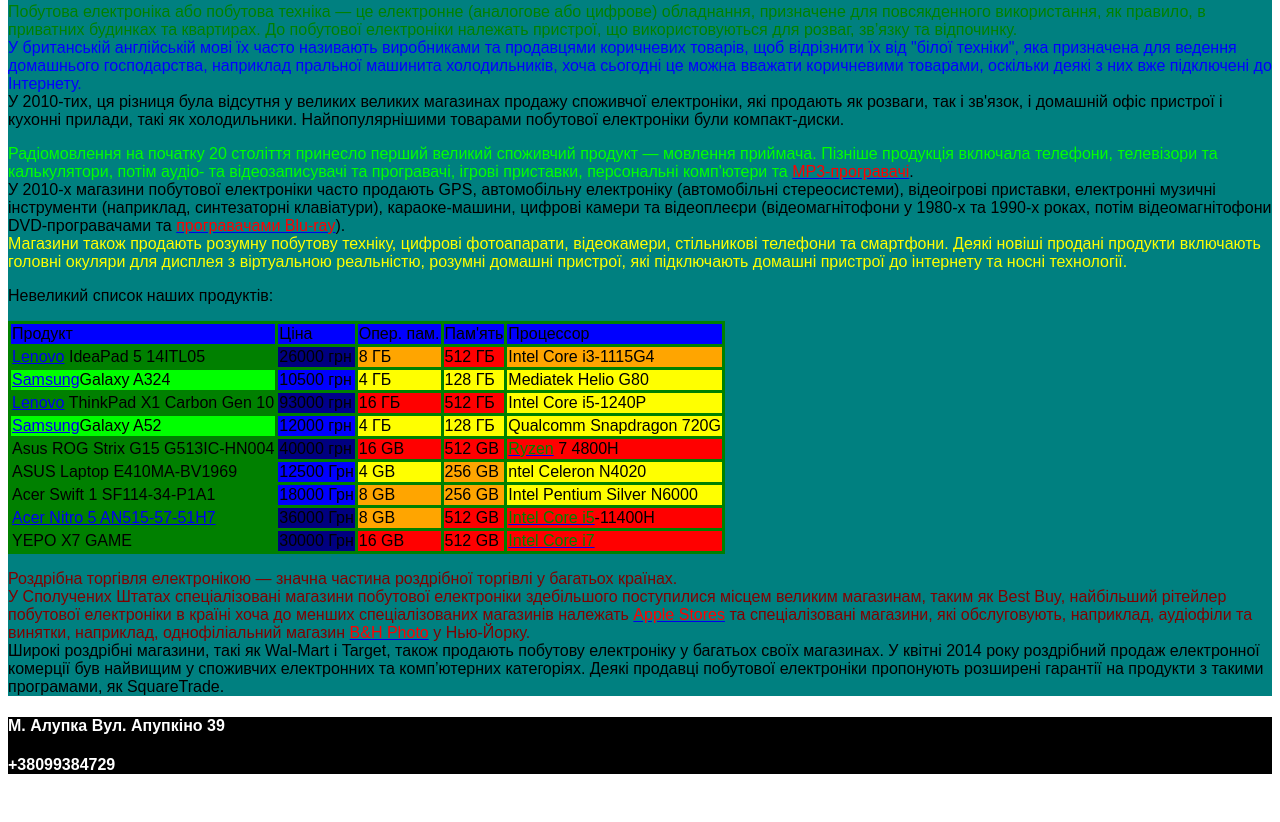
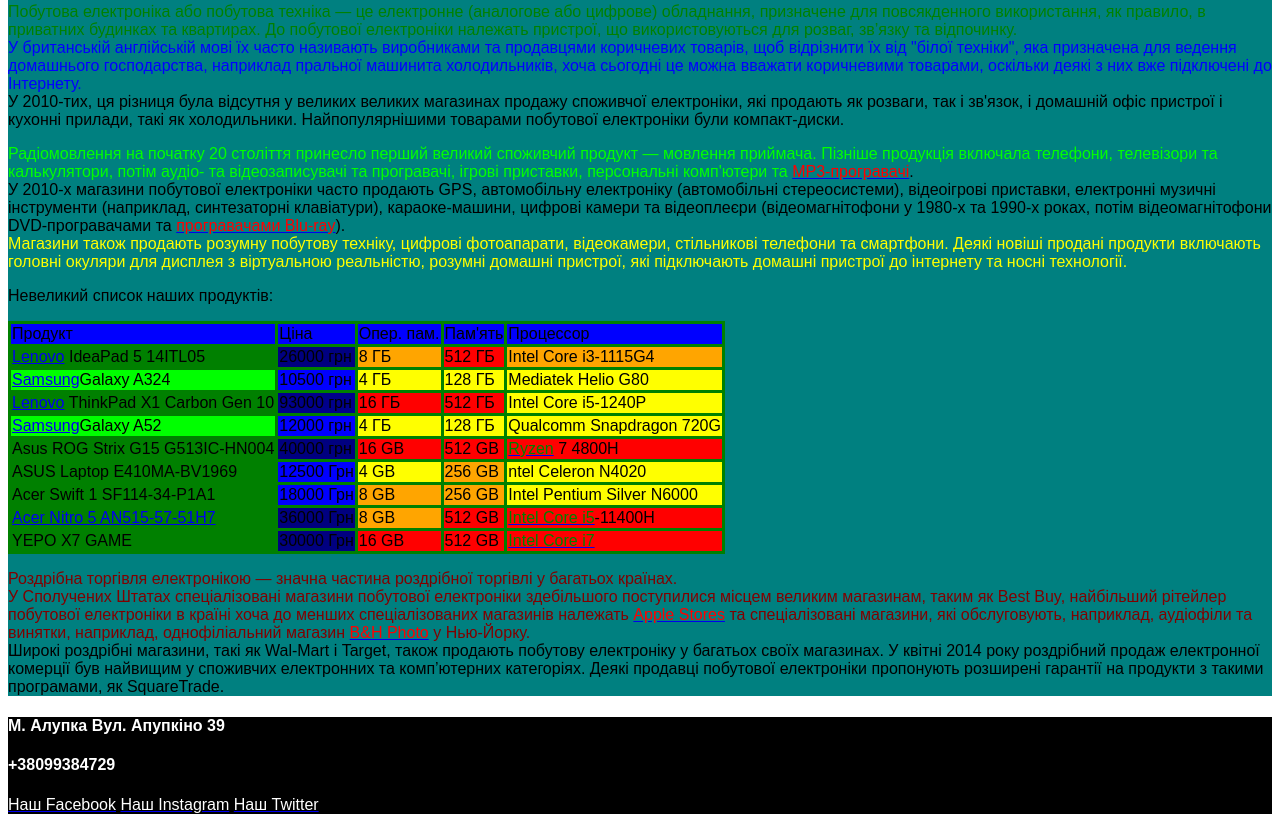
Before and after one commit to jilokeTV/Project, a plain HTML site: page index.html in a window 1280 px wide. Shown: the part 707-1529 px from the top of the page. Before the commit the page ends 1503 px from the top, so only its background shows below. Drawn offline with Linux system fonts and the light colour scheme.

Commit message:
Update index.html

```diff
--- a/index.html
+++ b/index.html
@@ -92,9 +92,12 @@
         </main>
         <footer style="background-color: black">
             <font color="white">
-            <h4>М. Алупка Вул. Апупкіно 39</h4>
-            <h4>+38099384729</h4>
-        </font>
+                <h4>М. Алупка Вул. Апупкіно 39</h4>
+                <h4>+38099384729</h4>
+            </font>
+            <a href="https://www.facebook.com/mkt.te.ua/"><font color="white">Наш Facebook</font></a>
+            <a href="https://www.instagram.com/pc_com_ua/"><font color="white">Наш Instagram</font></a>
+            <a href="https://twitter.com/kvshop"><font color="white">Наш Twitter</font></a>
         </footer>
     </body>
 </html>
```
